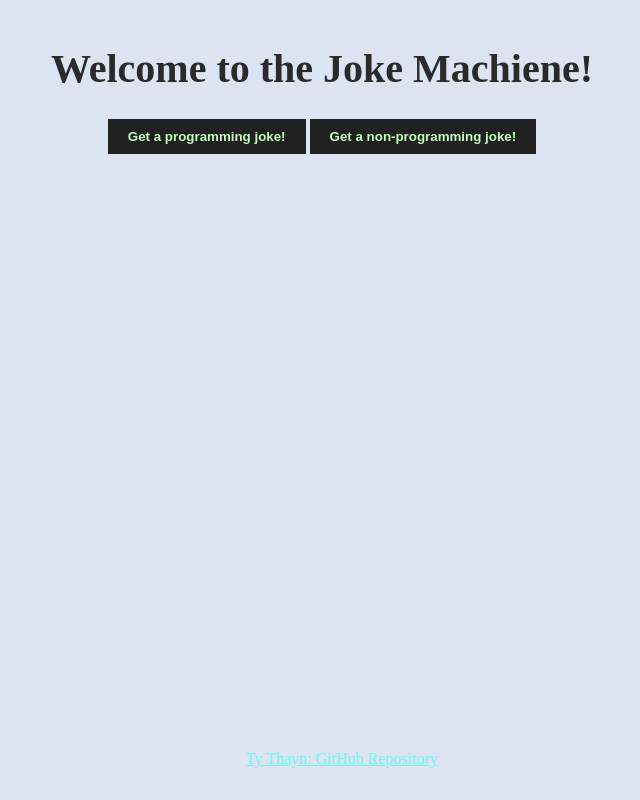
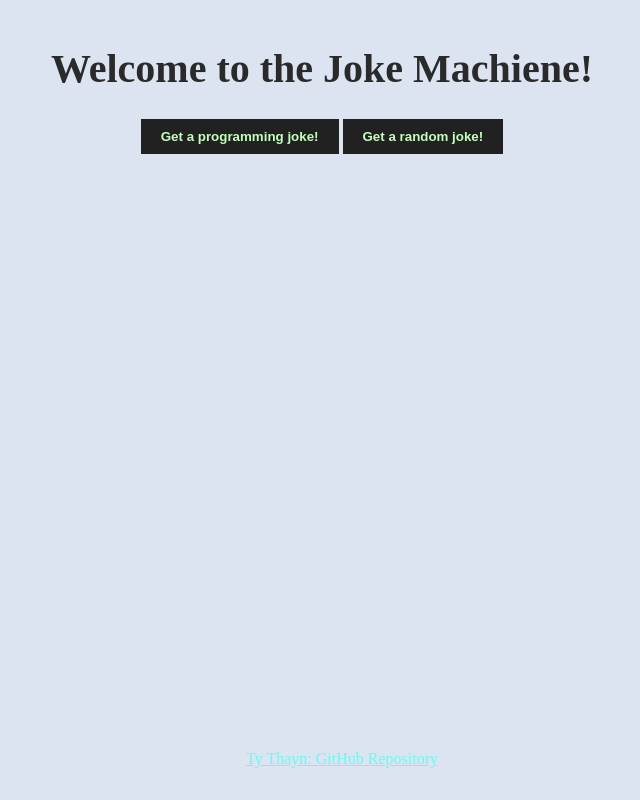
Before and after one commit to Ty-Thayn/CreativeProject2, a plain HTML site: page index.html in a window 1280 px wide. Shown: the whole page, without its empty margins (318-958 px from the left). Drawn offline with nearby package versions, Linux system fonts and the light colour scheme.

Commit message:
Add files via upload

```diff
--- a/index.html
+++ b/index.html
@@ -7,7 +7,7 @@
 <body>
   <h1>Welcome to the Joke Machiene!</h1>
   <button id="getRandomProgrammingJoke">Get a programming joke!</button>
-  <button id="getRandomJoke">Get a non-programming joke!</button>
+  <button id="getRandomJoke">Get a random joke!</button>
 
   <div id="joke">
   </div>
```
